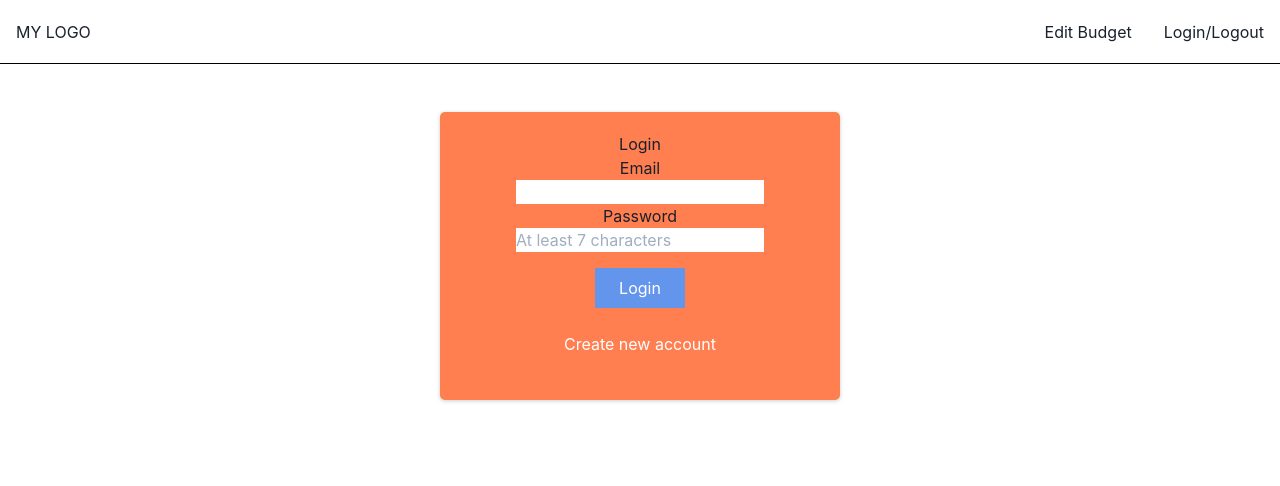
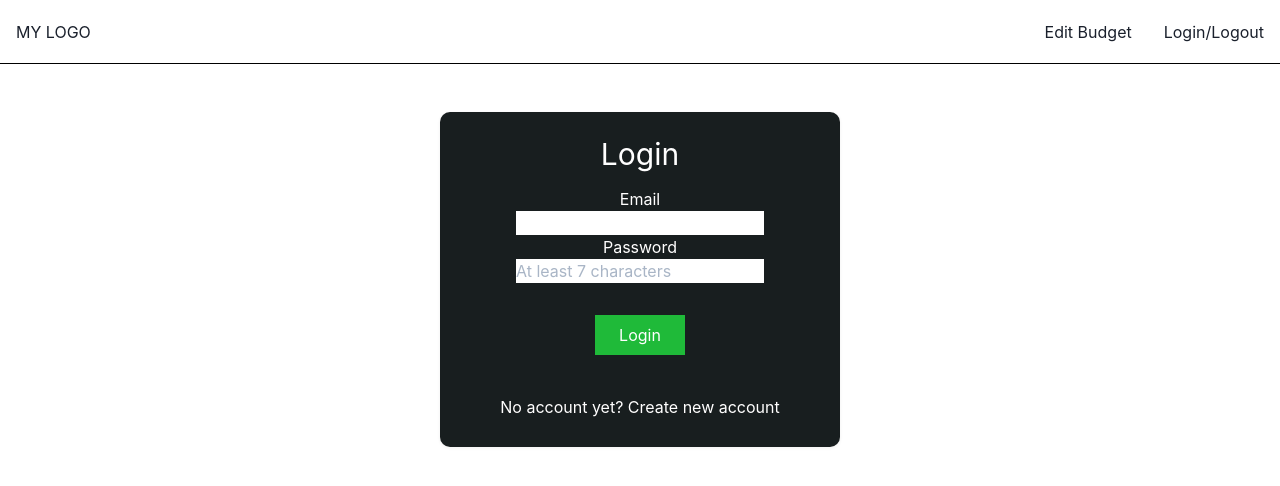
Before and after one commit to dyj0183/React-NextJS-Budget-App, a Next.js app: page /auth in a window 1280 px wide. Shown: the top 486 px of the page. Built offline with nearby package versions, Linux system fonts and the light colour scheme.

Commit message:
added CSS to make the form look nicer

```diff
--- a/components/auth/auth-form.js
+++ b/components/auth/auth-form.js
@@ -78,12 +78,21 @@ const AuthForm = () => {
 	return (
 		<div>
 			<div className={classes.card}>
-				<h1>{chooseLogin ? "Login" : "Sign Up"}</h1>
+				<h1 className={classes.headerText}>
+					{chooseLogin ? "Login" : "Sign Up"}
+				</h1>
 				<form onSubmit={formSubmitHandler}>
 					<div>
 						<label htmlFor="email">Email</label>
 						<br />
-						<input type="email" id="email" name="email" ref={emailInputRef} />
+						<input
+							type="email"
+							id="email"
+							name="email"
+							ref={emailInputRef}
+							required
+							className={classes.inputField}
+						/>
 					</div>
 					<div>
 						<label htmlFor="password">Password</label>
@@ -94,6 +103,8 @@ const AuthForm = () => {
 							name="password"
 							placeholder="At least 7 characters"
 							ref={passwordInputRef}
+							required
+							className={classes.inputField}
 						/>
 					</div>
 					<div>
@@ -106,7 +117,7 @@ const AuthForm = () => {
 							onClick={switchAuthModeHandler}
 						>
 							{chooseLogin
-								? "Create new account"
+								? "No account yet? Create new account"
 								: "Login with existing account"}
 						</button>
 					</div>
--- a/components/auth/auth-form.module.css
+++ b/components/auth/auth-form.module.css
@@ -3,24 +3,35 @@
     max-width: 25rem;
     width: 90%;
     padding: 20px;
-    border-radius: 5px;
+    border-radius: 10px;
     text-align: center;
-    box-shadow: 0 1px 4px rgba(0, 0, 0, 0.2);
-    background-color: coral;
+    box-shadow: 0 1px 4px rgba(41, 40, 40, 0.075);
+    background-color: rgb(0, 6, 7);
+    opacity: 0.9;
+    color: white;
 }
 
 .authButton {
-    background-color: cornflowerblue;
+    background-color: rgb(7, 179, 36);
     max-width: 15rem;
-    margin: 1rem auto;
+    margin: 2rem auto;
     padding: 0.5rem 1.5rem;
     display: block;
     color: white;
 }
 
 .toggleButton {
-    margin: 1rem auto;
+    margin: 0rem auto;
     padding: 0.5rem 1.5rem;
     display: block;
     color: white;
 }
+
+.headerText {
+    margin-bottom: 10px;
+    font-size: 30px;
+}
+
+.inputField {
+    color: black
+}
```
